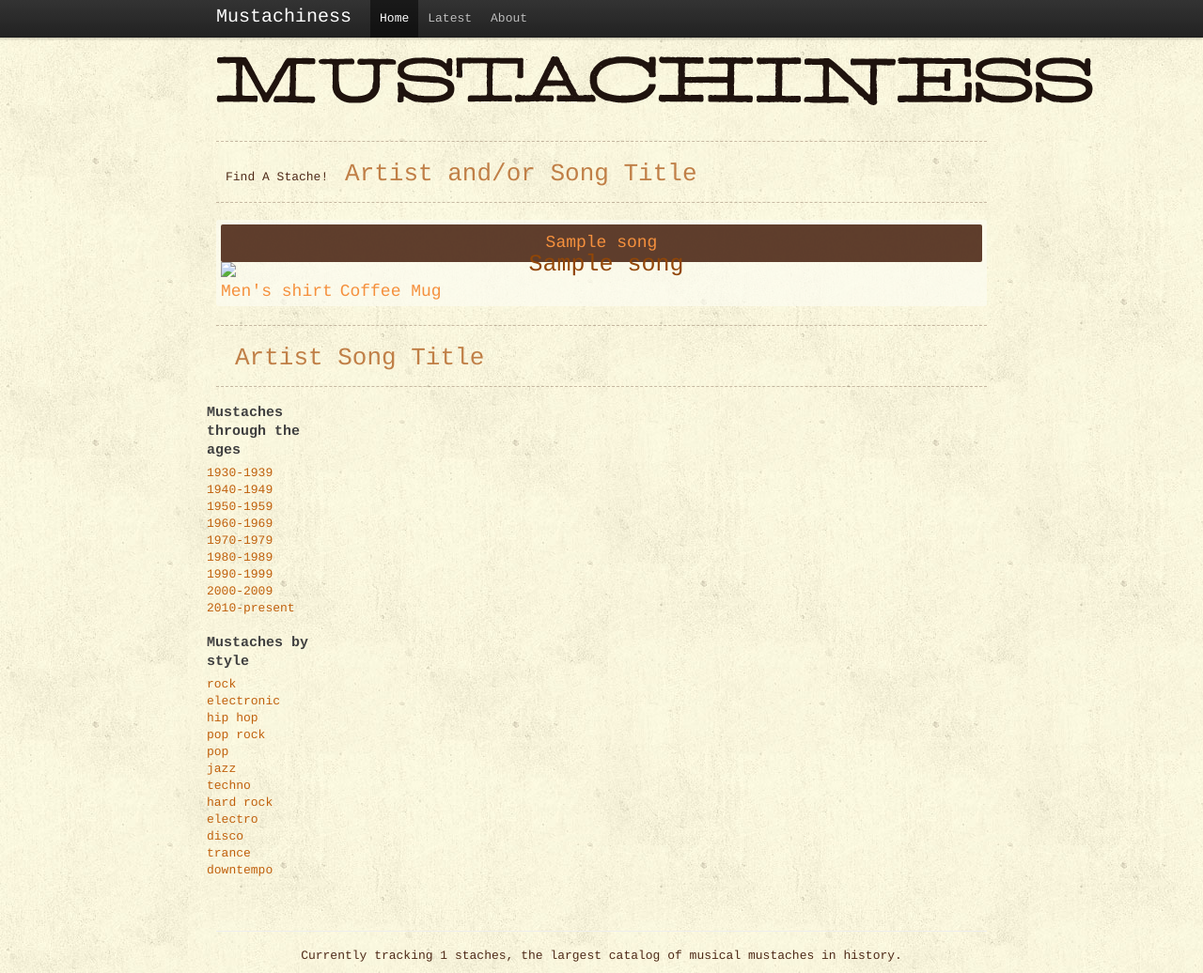
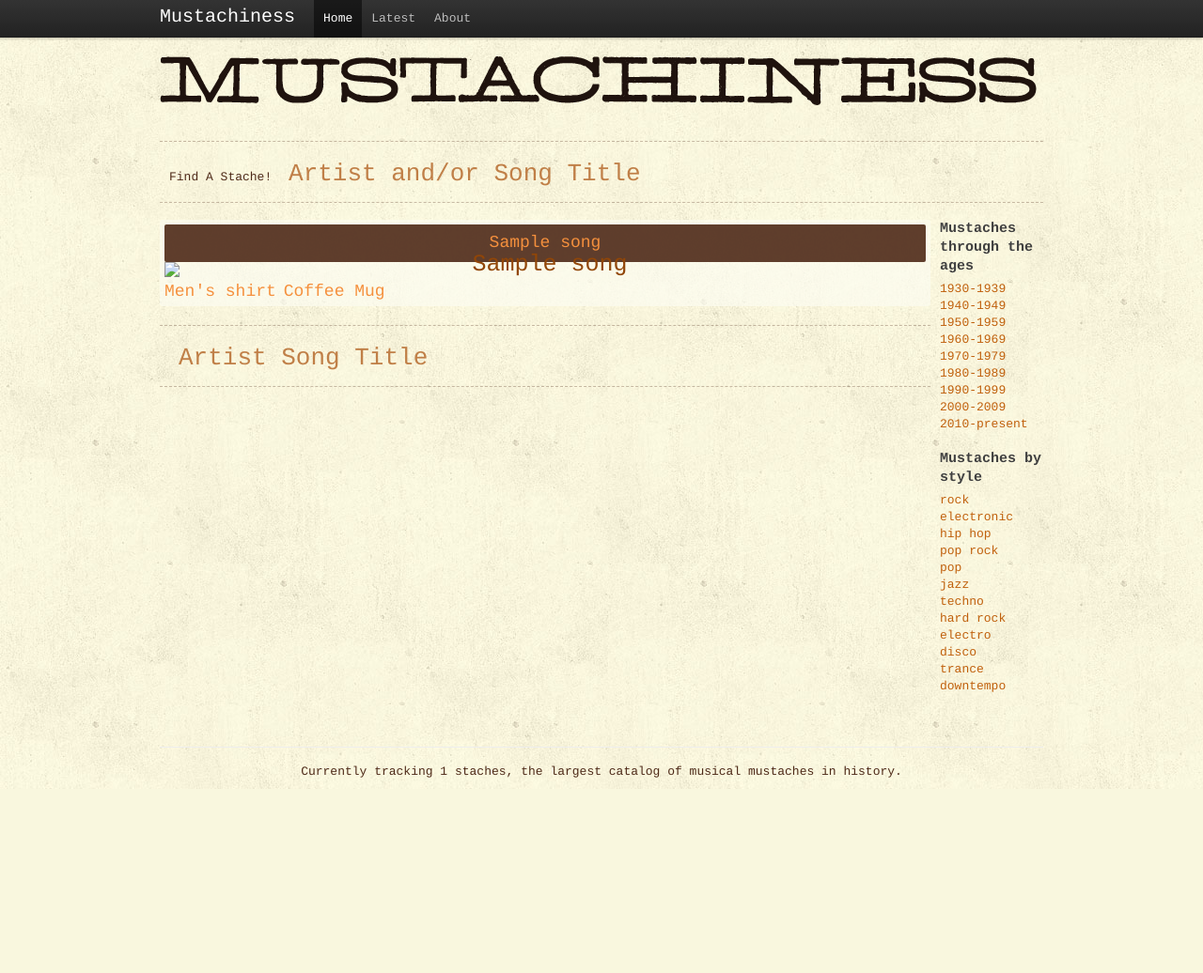
Before and after one commit to exfm/mustachiness, a Python web app: template templates/make.html in a window 1280 px wide. Shown: the whole page at 94% size. After the commit the page ends 840 px from the top, so only its background shows below. Run offline with Jinja, Linux system fonts and the light colour scheme; the template is opened without the code that fills it: most values are stand-ins (such as "Sample title", 1, 10 or a date in 2020); some libraries are stand-ins or nearby versions.

Commit message:
fixed container size so right column won't be pushed down!

```diff
--- a/templates/base.html
+++ b/templates/base.html
@@ -22,9 +22,7 @@
       .container > footer p {
         text-align: center; /* center align it with the container */
       }
-      .container {
-        width: 820px; /* downsize our container to make the content feel a bit tighter and more cohesive. NOTE: this removes two full columns from the grid, meaning you only go to 14 columns and not 16. */
-      }
+
 
       /* The white background content wrapper */
       .content {
```
